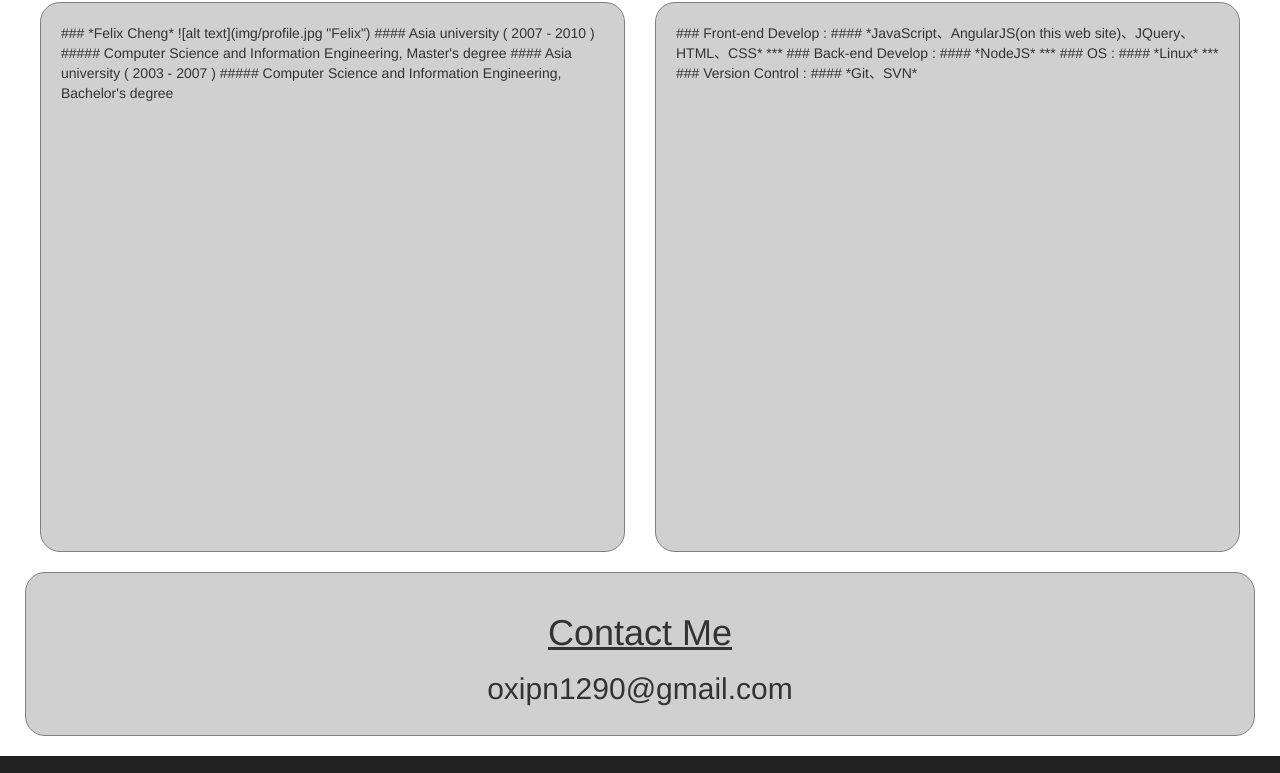
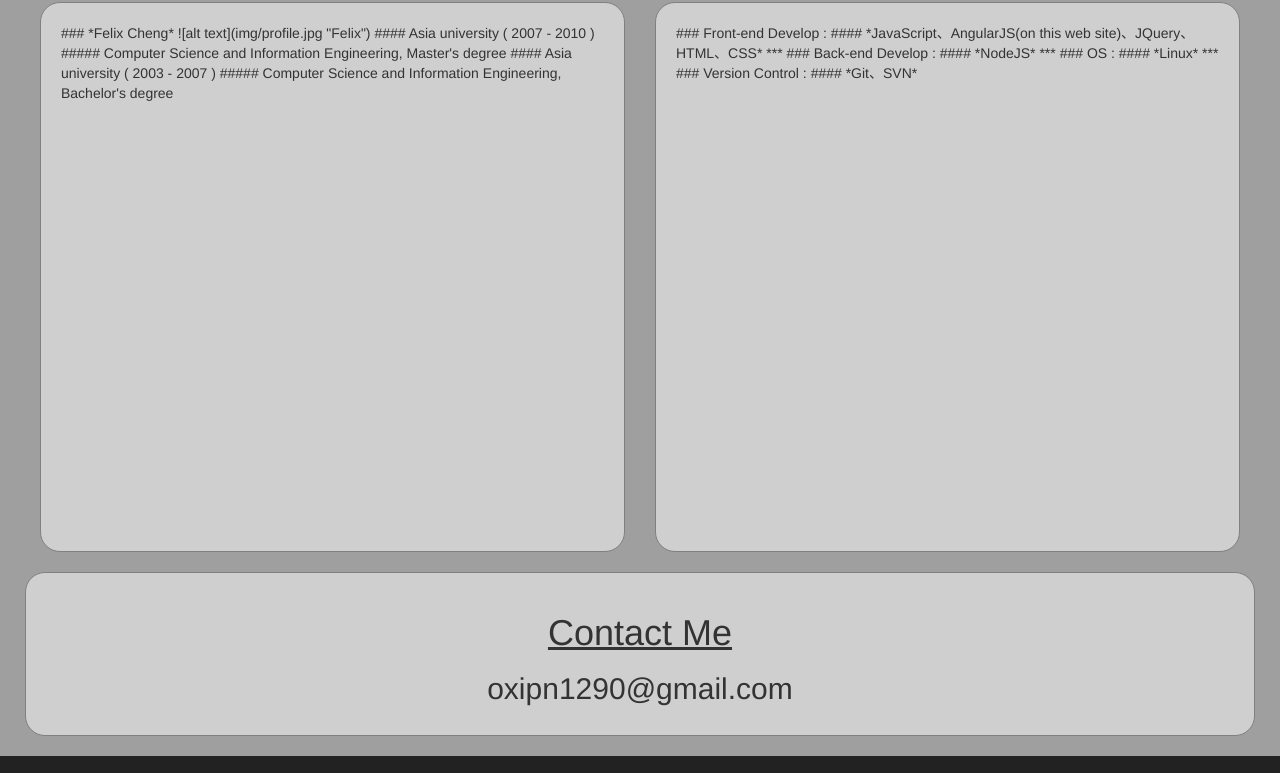
Before and after one commit to felix2015GitHub/MyWebSite, a website: page index.html in a window 1280 px wide. Shown: the part 148-921 px from the top of the page. Drawn offline with nearby package versions, Linux system fonts and the light colour scheme; some packages are replaced by stand-ins of ours; a script that the page names is missing.

Commit message:
- change background color.

```diff
--- a/css/sticky-footer-navbar.css
+++ b/css/sticky-footer-navbar.css
@@ -7,7 +7,7 @@ html {
 body {
     /* Margin bottom by footer height */
     margin-bottom: 60px;
-    background-color: #FFFFFF;
+    background-color: rgba(16, 16, 16, 0.4);
 }
 
 h1, h2, h3, h4, h5, h6 {
@@ -85,7 +85,7 @@ code {
 
 .frame {
     padding: 20px;
-    background-color: #D0D0D0;
+    background-color: rgba(255, 255, 255, 0.5);
     border: 1px solid;
     border-color: gray;
     border-radius: 20px;
```
